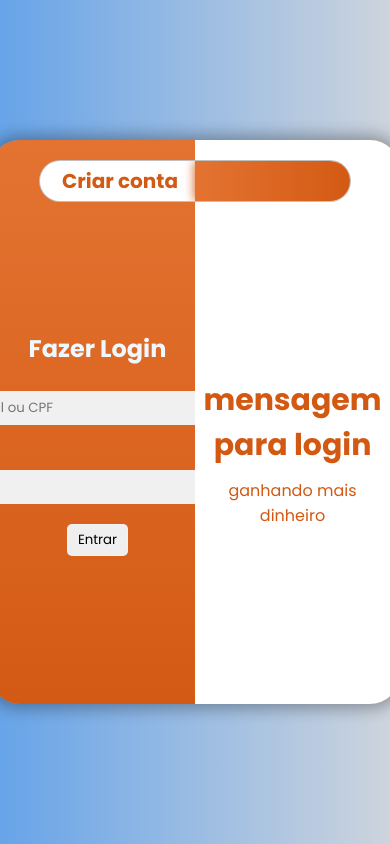
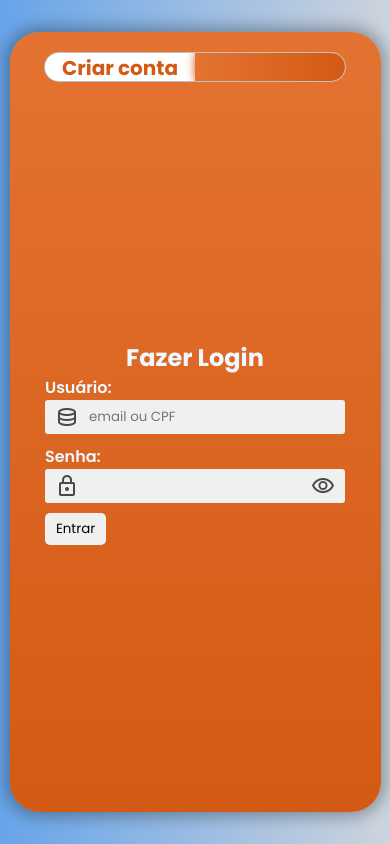
Before and after one commit to SousaFranklinAguiar/Projeto-Damas, a Vue app: page / in a window 390 px wide. Built offline with nearby package versions, Linux system fonts and the light colour scheme.

Commit message:
Update: responsividade

```diff
--- a/src/components/LoginView.vue
+++ b/src/components/LoginView.vue
@@ -77,6 +77,16 @@
 
                             </label>
                         </div>
+                        <div class="form-group">
+                            <label for="">Telefone:</label>
+                            <label for="mail" class="input-group">
+                                <span class="material-symbols-outlined">
+                                    phone
+                                </span>
+                                <input type="text" id="mail" class="empty-input" v-model="signin.phone">
+
+                            </label>
+                        </div>
 
                         <div class="form-group">
                             <label for="">CPF:</label>
@@ -102,18 +112,6 @@
                             </label>
                         </div>
 
-                        <div class="form-group">
-                            <label for="">Comfirme a senha: </label>
-                            <label for="confipass" class="input-group">
-                                <span class="material-symbols-outlined">
-                                    lock
-                                </span>
-                                <input :type="controlVision.confirmPass? 'text': 'password'" id="confipass" class="empty-input" v-model="signin.confirmPass">
-                                <span class="material-symbols-outlined" v-on:click="changeVisible('confirmPass')">
-                                    {{controlVision.confirmPass?  'visibility_off': 'visibility'}}
-                                </span>
-                            </label>
-                        </div>
 
                         <div class="form-group">
                             <button class="btn" v-on:click="cadastro()">Criar conta</button>
@@ -135,7 +133,7 @@
 </template>
 
 <script>
-// import axios from 'axios';
+import axios from 'axios';
 export default {
 
     data() {
@@ -149,7 +147,6 @@ export default {
                 user:  '',
                 phone: '',
                 pass:'',
-                confirmPass: '',
                 email: '',
                 cpf: ''
             },
@@ -157,7 +154,6 @@ export default {
             controlVision: {
                 login: false,
                 signin: false,
-                confirmPass: false
             },
         }
     },
@@ -165,11 +161,7 @@ export default {
     methods: {
         changeVisible(val){
             switch (val) {
-                case "confirmPass":
-                        this.controlVision.confirmPass = !this.controlVision.confirmPass;
-                    break;
                 case "signin":
-
                         this.controlVision.signin = !this.controlVision.signin;
                     break;
                 case "login":
@@ -193,12 +185,7 @@ export default {
             }
         },
         async cadastro() {
-            if(this.signin.confirmPass != this.signin.pass){
-                return alert("escrita errada")
-            }
-
             try {
-
                 let temp = {
                     nome: this.signin.user,
                     cpf: this.signin.cpf,
@@ -235,7 +222,7 @@ export default {
         display: flex;
         flex-direction: column;
         align-items: center;
-        width: clamp(320px, 100%, 1000px);
+        width: 90%;
         background-image: linear-gradient(to bottom, #e47331, #d35a14);
         border-radius: 30px;
         overflow: hidden;
@@ -335,16 +322,18 @@ export default {
         transition: all 0.3s linear;
     }
     .forms section form .form-group{
-        margin-bottom: 20px;
+        margin-bottom: 10px;
+        width: clamp(100px, 300px, 400px);
     }
     .forms section form .input-group{
-        min-width: 350px;
         display: flex;
         align-items: center;
         background-color: #f0f0f0;
         padding-block: 5px ;
         border-radius: 3px;
         overflow: hidden;
+        width: 100%;
+        float: left;
         color: #494949;
     }
     .forms section .mesages{
@@ -375,4 +364,63 @@ export default {
     }
 
 
+    @media (max-width: 689px) {
+        .switch{
+            padding: 0;
+        }
+
+        .content{
+            height: 90vh;
+        }
+        .content::after{
+            width: 0;
+            height: 0;
+        }
+
+        .forms section .mesages{
+            display: none;
+        }
+
+        .forms .login {
+
+            width: 100%;
+        }
+
+        .forms .signin {
+            right: 0;
+            left: 100%;
+            width: 0;
+        }
+        .forms section{
+            transition: all 0.3s;
+        }
+        .forms section form{
+
+            transform: translateX(0) !important
+        }
+
+        .forms{
+            height: 100%;
+            justify-content: center;
+        }
+
+
+
+
+        #controlSwitch:checked + .content > .forms > .login {
+            width: 0;
+        }
+
+        #controlSwitch:checked + .content > .forms > .signin {
+            width: 100%;
+            left: 0;
+        }
+
+        @media (max-width: 375px) {
+            .form-group {
+                width: 100% !important;
+            }
+        }
+    }
+
 </style>
```
